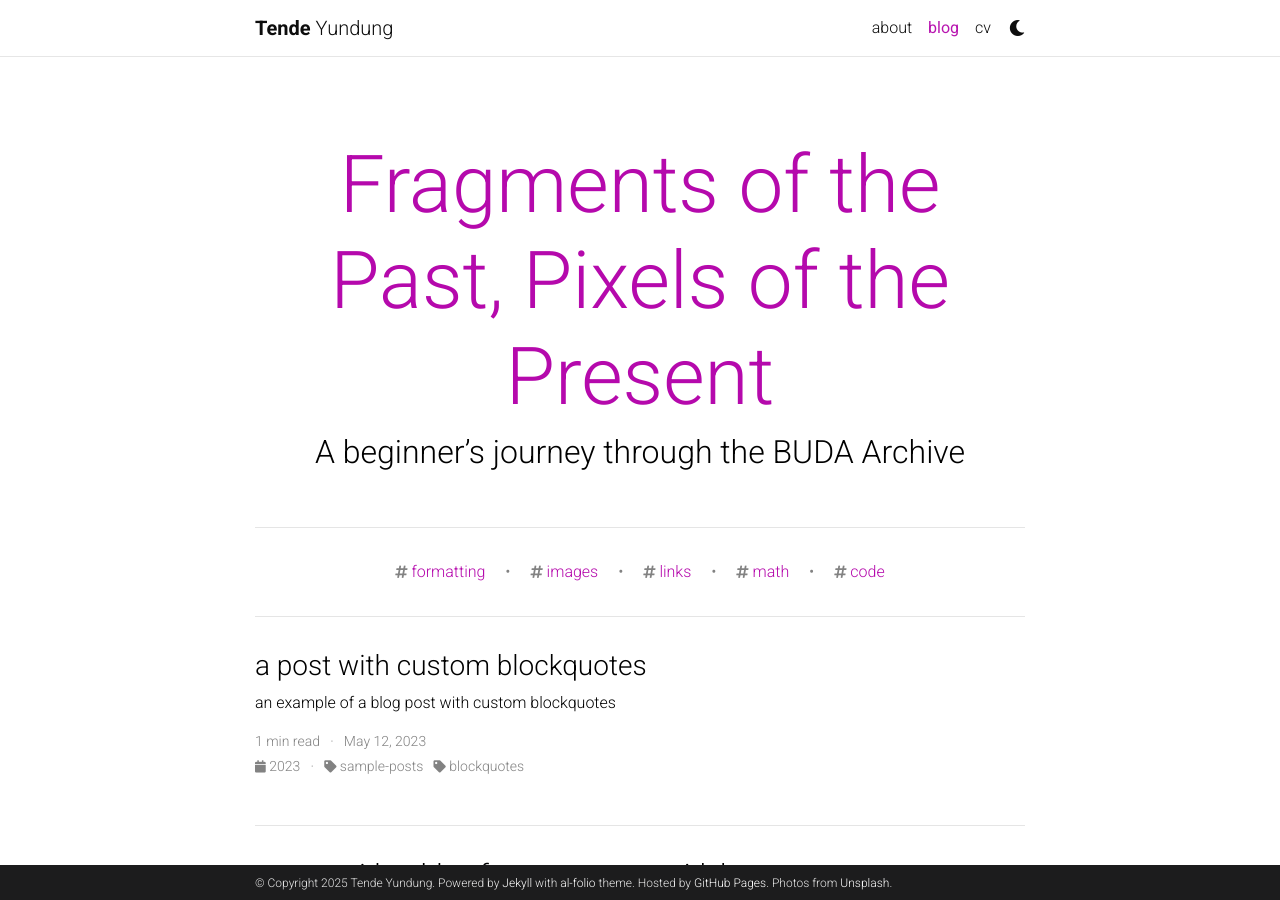
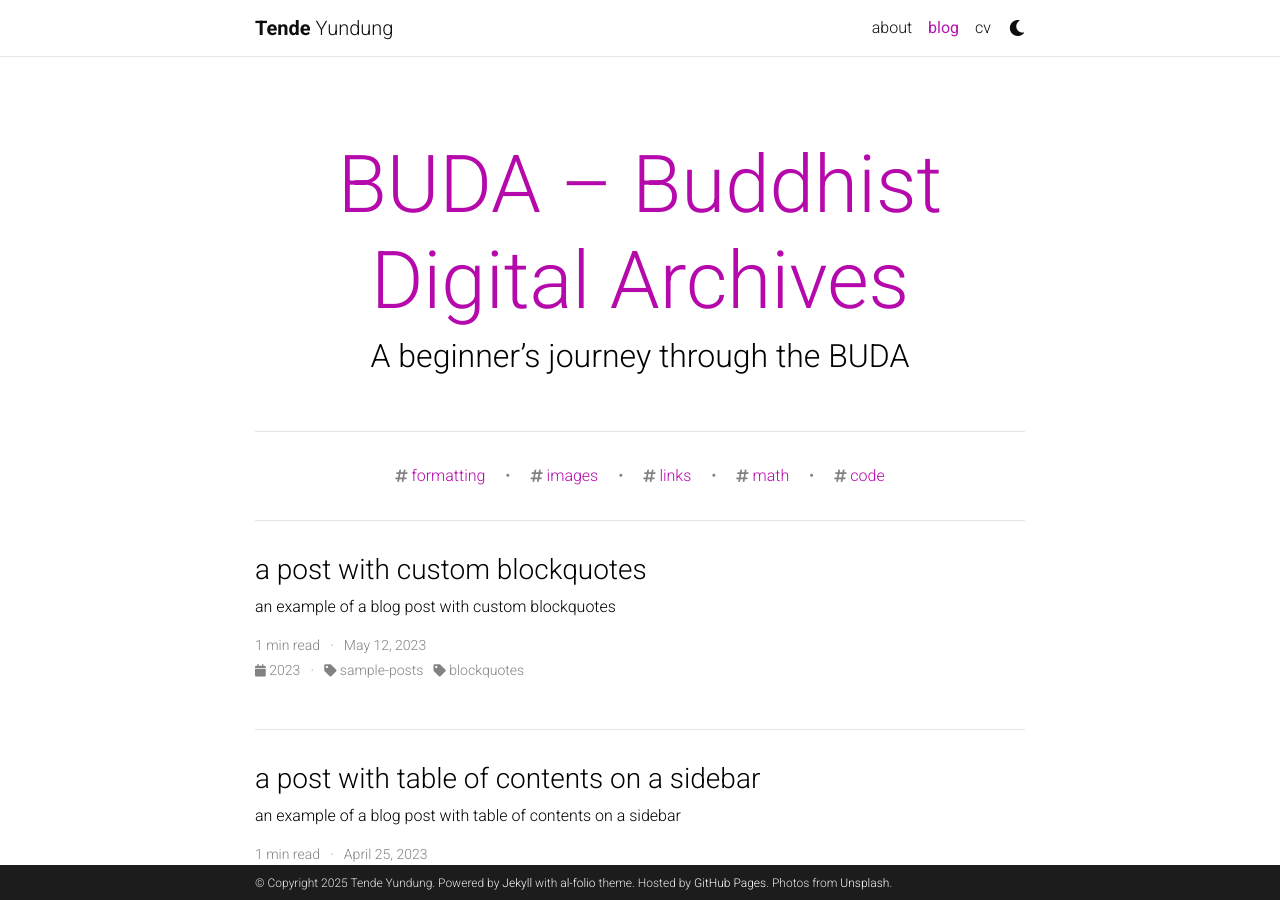
Before and after one commit to yundung/yundung.github.io, a Jekyll site: the page built from blog/index.html, in a window 1280 px wide and 900 px high. Built offline with Jekyll 4.4.1, drawn with Linux system fonts in a browser that asks for light colours; the list of posts is cut into pages by our own code; comment, search, counter and statistics services are not loaded; a style sheet for code colours, icons or effects is not loaded.

Commit message:
Changed blog title

```diff
--- a/_config.yml
+++ b/_config.yml
@@ -122,9 +122,9 @@ bing_site_verification:  # out your bing-site-verification ID (Bing Webmaster)
 # Blog
 # -----------------------------------------------------------------------------
 
-blog_name:  Fragments of the Past, Pixels of the Present # blog_name will be displayed in your blog page
+blog_name:  BUDA – Buddhist Digital Archives # blog_name will be displayed in your blog page
 blog_nav_title: blog # your blog must have a title for it to be displayed in the nav bar
-blog_description: A beginner’s journey through the BUDA Archive
+blog_description: A beginner’s journey through the BUDA
 permalink: /blog/:year/:title/
 
 # Pagination
```
Also changed, not shown: _data/cv.yml (+7 -6 lines).
